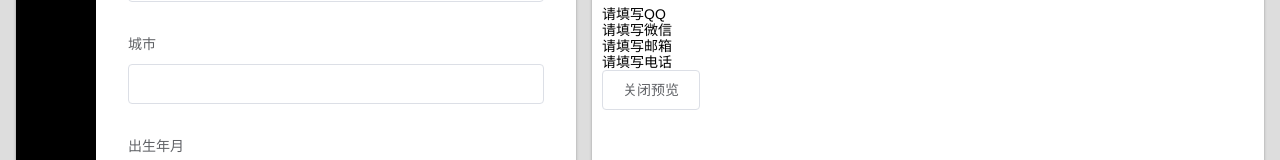
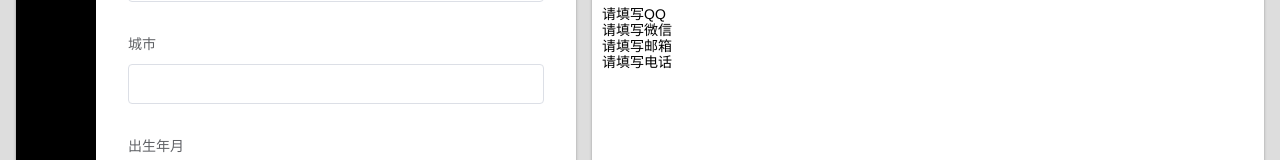
Before and after one commit to williantian/vue-resumer-1, a Vue app: page / in a window 1280 px wide. Shown: the part 268-428 px from the top of the page. Built offline with nearby package versions, Linux system fonts and the light colour scheme.

Commit message:
更改按钮

```diff
--- a/src/components/Preview.vue
+++ b/src/components/Preview.vue
@@ -76,10 +76,10 @@
   }
 </script>
 <style>
-.exitPreview{
+.el-button.exitPreview{
   display: none;
 }
-.previewMode .exitPreview{
+.previewMode .el-button.exitPreview{
   position: fixed;
   right: 16px;
   bottom: 16px;
```
Also changed, not shown: 9 other files (tests, documents, lock files or other folders).
